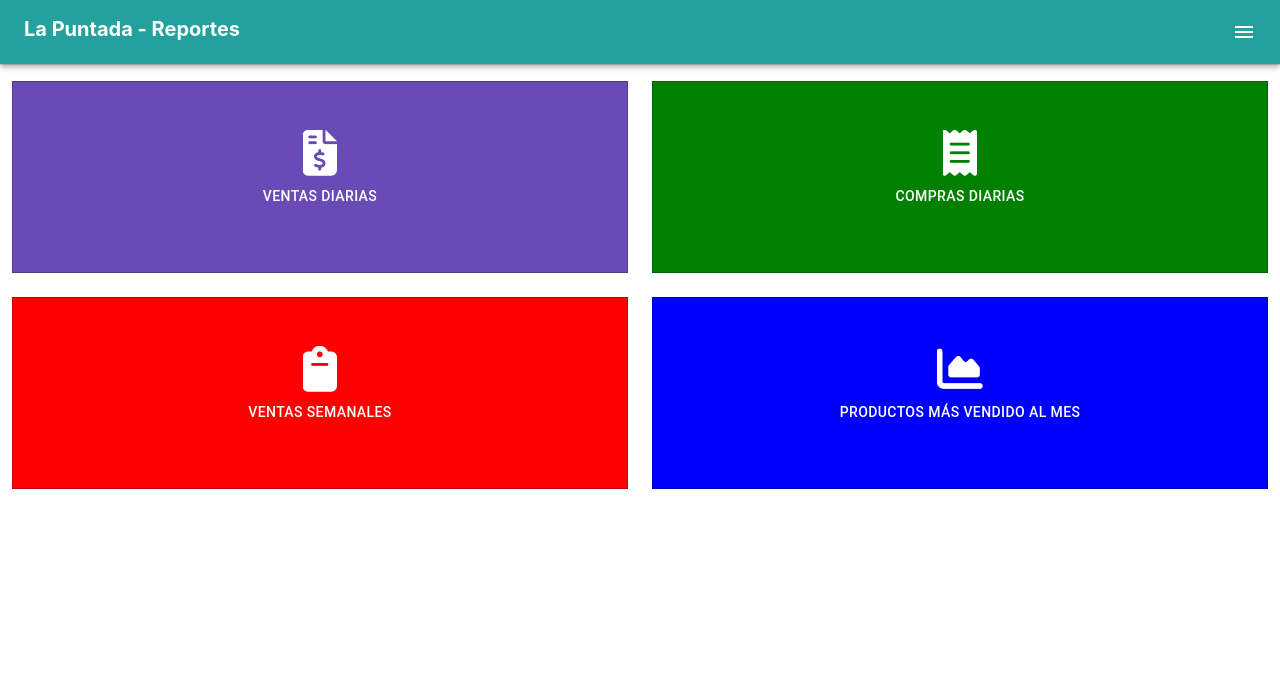
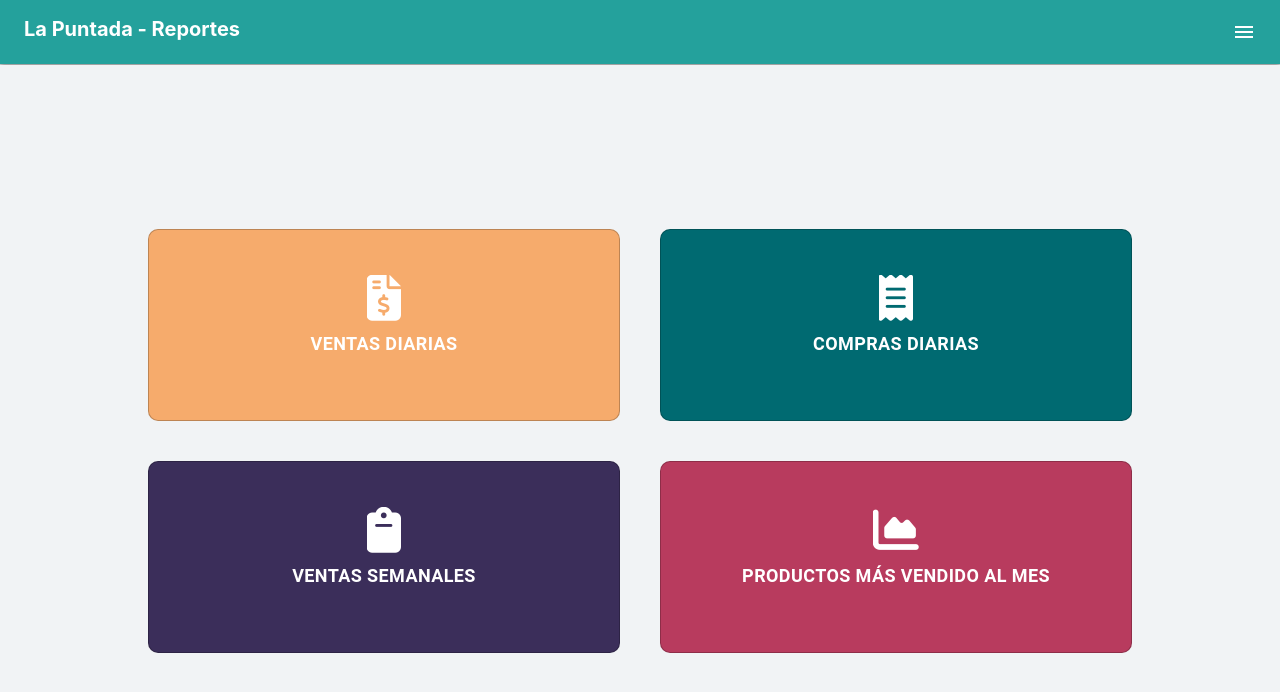
Before and after one commit to JosueSilvaA/la-puntada, a React (Create React App) app: page /MainReport in a window 1280 px wide. Shown: the top 692 px of the page. Built offline with nearby package versions, Linux system fonts and the light colour scheme.

Commit message:
Estilos de la pagina de opciones de facturas y reportes

```diff
--- a/src/Components/MainInvoiceItem.jsx
+++ b/src/Components/MainInvoiceItem.jsx
@@ -31,7 +31,7 @@ const MainInvoiceItem = (props) => {
               <br/>
             </div>
                 <div className="d-flex col-8">
-                 <p className="text-center" style={{color: 'white'}}>{nameItem}</p>
+                 <p className="text-center nombre-opcion" style={{color: 'white'}}>{nameItem}</p>
                 </div>
 
           </Button>
@@ -55,7 +55,7 @@ const MainInvoiceItem = (props) => {
                 style={{  width: 'auto', fontSize: '46px', color: 'white', paddingLeft: pdLeft }}
                 />
                 <br/>
-                <p className="text-center" style={{color: 'white'}}>{nameItem}</p>
+                <p className="text-center nombre-opcion" style={{color: 'white'}}>{nameItem}</p>
                 </div>
 
             </Button>
--- a/src/Components/MainReportItem.jsx
+++ b/src/Components/MainReportItem.jsx
@@ -14,7 +14,7 @@ const MainReportItem = (props) => {
           <Button
             variant="outlined"
             className=" mx-auto text-center"
-            style={{ margin:'4px',marginRight:'0px',marginLeft:'0px',alignItems: 'center', width: '100%'  ,height: '6rem', borderRadius: '0%', background: bgColor }}
+            style={{ margin:'4px',marginRight:'0px',marginLeft:'0px',alignItems: 'center', width: '100%'  ,height: '6rem', borderRadius:'10px', background: bgColor }}
 
           >
             <div className="d-flex col-4 text-center" style={{paddingLeft:'24px', alignItems:'center'}}>
@@ -25,7 +25,7 @@ const MainReportItem = (props) => {
               <br/>
             </div>
                 <div className="d-flex col-8">
-                 <p className="text-center" style={{color: 'white'}}>{nameItem}</p>
+                 <p className="text-center nombre-opcion" style={{color: 'white',fontWeight:'bold'}}>{nameItem}</p>
                 </div>
 
           </Button>
@@ -40,7 +40,7 @@ const MainReportItem = (props) => {
             <Button
                 variant="outlined"
                 className=" mx-auto text-center"
-                style={{ width: '100%'  ,height: '12rem', borderRadius: '0%', background: bgColor }}
+                style={{ width: '100%'  ,height: '12rem', borderRadius: '10px', background: bgColor }}
 
             >
                 <div className="flex-column" style={{padding:'5px'}}>
@@ -49,7 +49,7 @@ const MainReportItem = (props) => {
                 style={{  width: 'auto', fontSize: '46px', color: 'white', paddingLeft: pdLeft }}
                 />
                 <br/>
-                <p className="text-center" style={{color: 'white'}}>{nameItem}</p>
+                <p className="text-center nombre-opcion" style={{color: 'white',fontWeight:'bold'}}>{nameItem}</p>
                 </div>
 
             </Button>
--- a/src/Pages/Main.jsx
+++ b/src/Pages/Main.jsx
@@ -11,9 +11,14 @@ const Main = () => {
     <>
       <NavBar pageName="La Puntada" goBack={false} />
       <Divider />
-      <div className="mt-5">
-        <Grid container spacing={3}>
-          <MainItem iconItem="fas fa-users" nameItem="Usuarios" route="/users" bgColor="#694bb6" />
+      <div className="mt-5" >
+        <Grid container spacing={3} style={{width:'100%',padding:'0px',marginL:'0px'}}>
+          <MainItem
+            iconItem="fas fa-users"
+            nameItem="Usuarios"
+            route="/users"
+            bgColor="#694bb6"
+          />
           <MainItem
             iconItem="fab fa-stack-overflow"
             nameItem="Catalogos"
--- a/src/Pages/MainInvoice.jsx
+++ b/src/Pages/MainInvoice.jsx
@@ -2,7 +2,7 @@ import React from 'react';
 import { Grid, Divider } from '@material-ui/core';
 import NavBar from '../Components/Navbar';
 import MainInvoiceItem from '../Components/MainInvoiceItem';
-
+import '../Styles/Reportes.css'
 
 const MainInvoice = () => {
   return (
@@ -10,14 +10,14 @@ const MainInvoice = () => {
       <NavBar pageName="La Puntada - Factura" goBack />
       <Divider />
       <Grid >
-          <div className="" style={{width:'100%',marginTop:'1rem'}}>
-            <Grid container mx="auto"   alignItems="center" spacing={3} style={{marginLeft:'0px',marginRight:'0px',width:'100%'}}>
+          <div className="contenedor-opciones" style={{width:'100%'}}>
+            <Grid container mx="auto" className='opciones'  alignItems="center" spacing={5} style={{width:'80%'}}>
                 <Grid item lg={12} xl={12} md={12} xs={12} sm={12} style={{padding:'0px'}}>
                     <MainInvoiceItem
                         iconItem="fas fa-tasks"
                         nameItem="Ver Facturas"
                         route="/invoiceList"
-                        bgColor="#694bb6"
+                        bgColor="#f6ab6c"
                         pdLeft="0px"
                     />
                 </Grid>
@@ -26,7 +26,7 @@ const MainInvoice = () => {
                         iconItem="fas fa-folder-plus"
                         nameItem="Agregar Factura Cliente"
                         route="/clientInvoice"
-                        bgColor="green"
+                        bgColor="#006a71"
                         pdLeft="0px"
                         />
                 </Grid>
@@ -35,7 +35,7 @@ const MainInvoice = () => {
                     iconItem="fas fa-plus-circle"
                     nameItem="Agregar Factura Proveedor"
                     route="/ProviderInvoice"
-                    bgColor="blue"
+                    bgColor="#3b2e5a"
                     pdLeft="0px"
                   />
                 </Grid>
--- a/src/Pages/MainReport.jsx
+++ b/src/Pages/MainReport.jsx
@@ -2,6 +2,7 @@ import React from 'react';
 import { Grid, Divider } from '@material-ui/core';
 import NavBar from '../Components/Navbar';
 import MainReportItem from '../Components/MainReportItem';
+import '../Styles/Reportes.css'
 
 
 const MainReport = () => {
@@ -10,27 +11,27 @@ const MainReport = () => {
       <NavBar pageName="La Puntada - Reportes" goBack />
       <Divider />
       <Grid >
-          <div className="" style={{width:'100%',marginTop:'1rem'}}>
-            <Grid container mx="auto"   alignItems="center" spacing={3} style={{marginLeft:'0px',marginRight:'0px',width:'100%'}}>
+          <div className="contenedor-opciones" style={{width:'100%'}}>
+            <Grid container mx="auto" className='opciones'  alignItems="center" spacing={5} style={{width:'80%'}}>
                 <MainReportItem
                     iconItem="fas fa-file-invoice-dollar"
                     nameItem="Ventas Diarias"
                     route=""
-                    bgColor="#694bb6"
+                    bgColor="#f6ab6c"
                     pdLeft="0px"
                 />
                 <MainReportItem
                     iconItem="fas fa-receipt"
                     nameItem="Compras Diarias"
                     route=""
-                    bgColor="green"
+                    bgColor="#006a71"
                     pdLeft="0px"
                     />
                   <MainReportItem
                     iconItem="fas fa-clipboard"
                     nameItem="Ventas Semanales"
                     route=""
-                    bgColor="red"
+                    bgColor="#3b2e5a"
                     pdLeft="0px"
                   />
 
@@ -38,7 +39,7 @@ const MainReport = () => {
                     iconItem="fas fa-chart-area"
                     nameItem="Productos Más Vendido al Mes"
                     route=""
-                    bgColor="blue"
+                    bgColor="#b83b5e"
                     pdLeft="0px"
                   />
              </Grid>
--- a/src/Styles/Productos.css
+++ b/src/Styles/Productos.css
@@ -1,9 +1,6 @@
 .formulario{
     background-color:#f1f3f5;
     width: 80%;
-}
-
-.boton{
 }
 
 
--- /dev/null
+++ b/src/Styles/Reportes.css
@@ -0,0 +1,58 @@
+.prueba{
+    font-size: 30px;
+}
+/* ESTILOS PARA LAS CATEGORIAS DE INVENTARIO WEB*/
+.contenedor-opciones{
+    background-color: #f1f3f5;
+    width: 100%;
+    height: 94vh;
+    display: flex;
+    justify-content: center;
+    align-items: center;
+}
+
+.opciones{
+    width: 80%;
+    margin: 0 auto;
+}
+
+.boton{
+    width: 100%;
+    height: 12rem;
+
+}
+
+.nombre-opcion{
+    font-weight: bold;
+    font-size: 18px;
+}
+
+/* ESTILOS PARA LAS CATEGORIAS DE INVENTARIO MOVIL*/
+.contenedor-opciones-movil{
+    background-color: #f1f3f5;
+    width: 100%;
+    height: 93vh;
+    display: flex;
+    justify-content: center;
+    align-items: center;
+}
+
+.alineacion{
+    display:flex;
+    justify-content: center;
+    align-items: center;
+}
+
+@media (max-width: 767.98px) {
+   .nombre-opcion{
+        font-weight: bolder;
+        font-size: 16px;
+   }
+}
+
+@media (max-width: 575.98px) {
+    .nombre-opcion{
+        font-weight: bolder;
+        font-size: 14px;
+   }
+}
```
